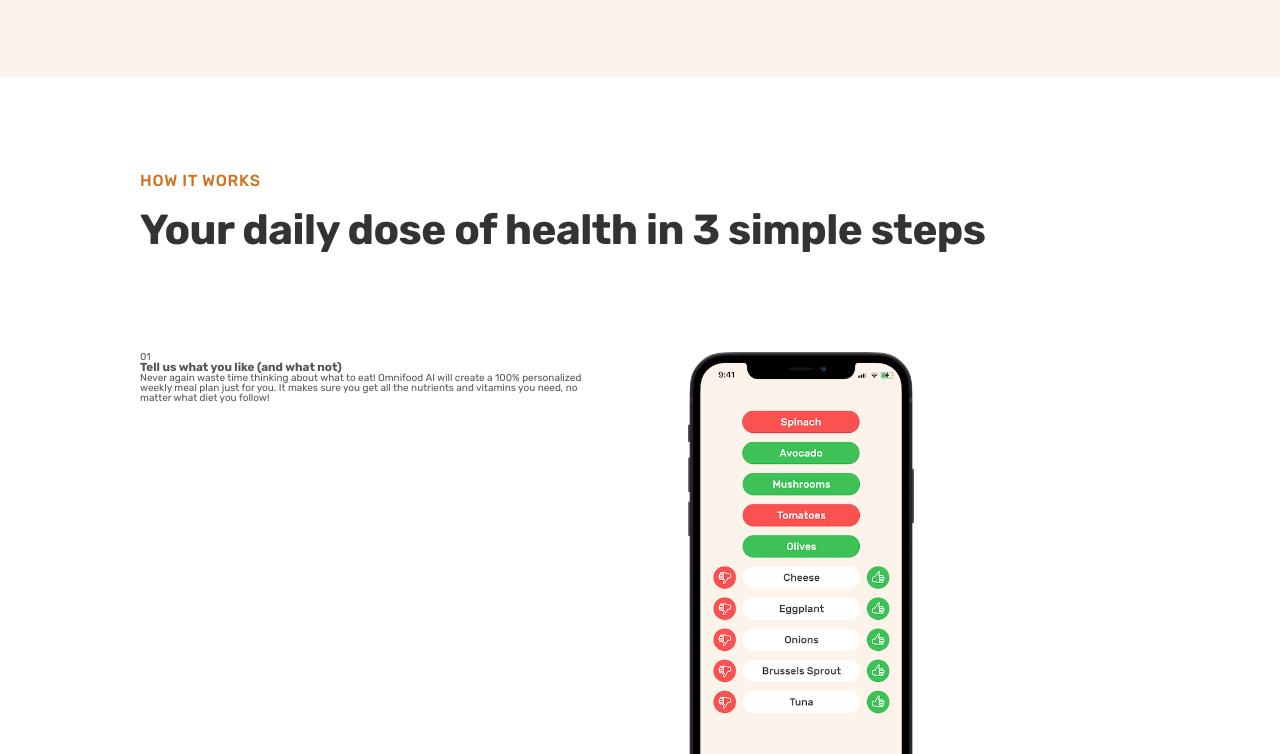
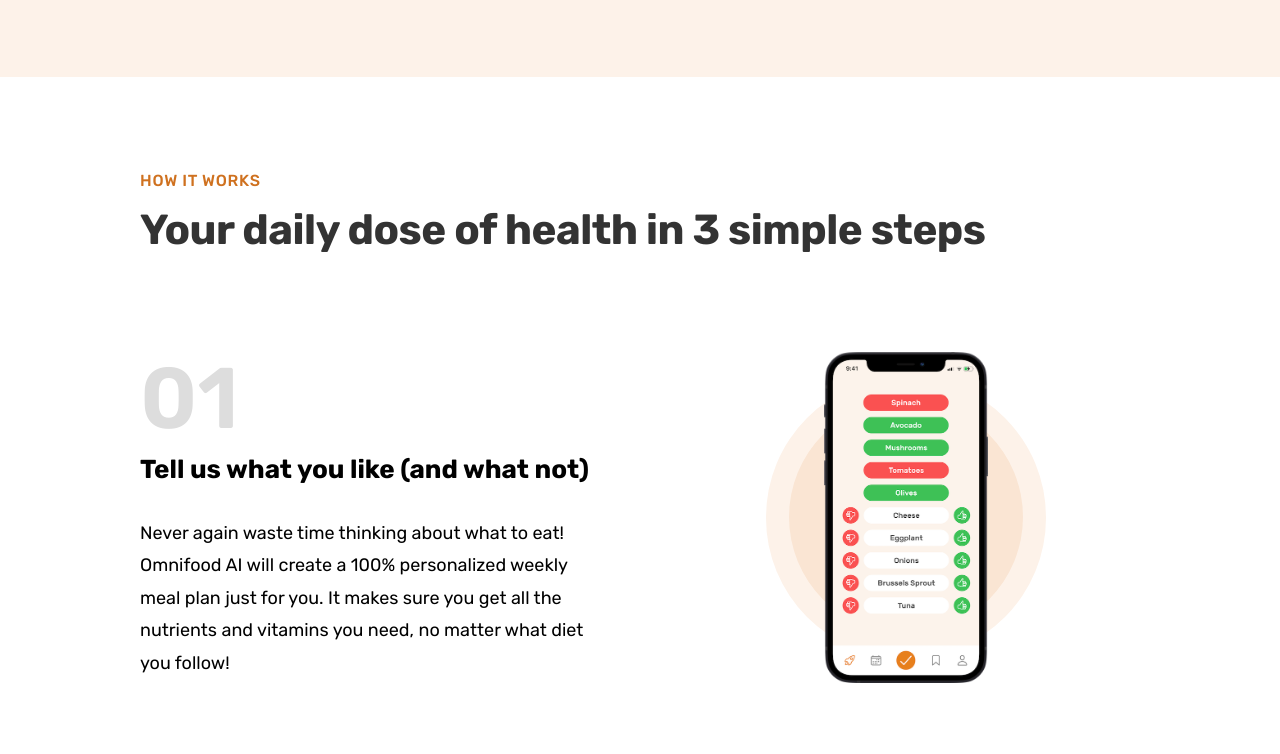
Before and after one commit to Rocky-2003/omnifoodWebsite, a plain HTML site: page index.html in a window 1280 px wide. Shown: the part 566-1320 px from the top of the page. Drawn offline with Linux system fonts and the light colour scheme.

Commit message:
section-how complete

```diff
--- /dev/null
+++ b/css/general.css
@@ -0,0 +1,183 @@
+/*
+*--- 01 TYPROGRAPHY SYSTEM
+
+----- FONT SIZE (PX)
+10/ 12/ 14/ 16/ 18/ 20/ 24/ 30/ 36/ 44/ 52/ 62/ 74/ 86/ 98
+
+----- FONT WEIGHT
+Default-400
+Medium-500
+Semi-bold-600
+Bold-700
+
+
+---- LINE HEIGHT
+Default 1
+Small: 1.05
+Medium: 1.2
+Paragraph-default 1.6
+
+------Letter spacing
+-0.5px
+0.75px
+
+
+*--- 02 COLORS
+
+----- Primary: #e67e22
+
+----- Tints:
+ #fdf2e9
+#fae5d3
+
+------ Shades:
+#cf711f
+----- Accents:
+
+----- Grayes:
+#555
+#333
+
+*--- 05 SHADOWS
+
+*--- 06 BORDER RADIUS
+Default: 9px
+
+
+
+*--- 07 WHITE SPACE
+
+---- Spacing System (PX)
+2/ 4/ 8/ 12/ 16/ 24/ 32/ 48/ 64/ 80/ 96/ 128
+
+*/
+
+* {
+  padding: 0;
+  margin: 0;
+  box-sizing: border-box;
+}
+
+html {
+  /* font-size: 10px; */
+  /* 10px/16px = 0.625 = 62.5% */
+  /* Percentage of user's browser font-size setting  */
+  font-size: 62.5%;
+}
+
+body {
+  font-family: "Rubik", sans-serif;
+  line-height: 1;
+  font-weight: 400;
+  /* color: #555; */
+}
+
+/*! ****************************** */
+/*! GENERAL COMPONENT */
+/*! ****************************** */
+
+.container {
+  /* 1100px */
+  max-width: 100rem;
+  margin: 0 auto;
+}
+
+.grid {
+  display: grid;
+  row-gap: 9.6rem;
+  column-gap: 6.4rem;
+}
+
+.grid--2-cols {
+  grid-template-columns: repeat(2, 1fr);
+}
+
+.grid--3-cols {
+  grid-template-columns: repeat(3, 1fr);
+}
+
+.grid--4-cols {
+  grid-template-columns: repeat(4, 1fr);
+}
+
+.grid--center-v {
+  align-items: center;
+}
+
+.heading-primary,
+.heading-secondary {
+  font-weight: 700;
+  color: #333;
+  letter-spacing: -0.5px;
+}
+
+.heading-primary {
+  font-size: 4.4rem;
+  line-height: 1.05;
+  font-weight: 700;
+  color: #333;
+  margin-bottom: 3.8rem;
+}
+
+.heading-secondary {
+  font-size: 4.2rem;
+  line-height: 1.2;
+  margin-bottom: 9.6rem;
+}
+
+.heading-tertiary {
+  font-size: 2.6rem;
+  line-height: 1.2;
+  margin-bottom: 3.2rem;
+}
+
+.subheading {
+  display: block;
+  font-size: 1.6rem;
+  color: #cf711f;
+  text-transform: uppercase;
+  margin-bottom: 1.6rem;
+  font-weight: 500;
+  letter-spacing: 0.75px;
+}
+
+.btn:link,
+.btn:visited {
+  display: inline-block;
+  text-decoration: none;
+  padding: 1.6rem 3.2rem;
+  font-size: 1.6rem;
+  font-weight: 600;
+  border-radius: 9px;
+  /* PUT TRANSITION OF ORIGINAL 'STATE' */
+  transition: background-color 0.3s;
+}
+
+.btn--full:link,
+.btn--full:visited {
+  background-color: #e67e22;
+  color: #fff;
+}
+
+.btn--full:hover,
+.btn--full:active {
+  background-color: #cf711f;
+}
+
+.btn--outline:link,
+.btn--outline:visited {
+  background-color: #fff;
+  color: #555;
+}
+
+.btn--outline:hover,
+.btn--outline:active {
+  background-color: #fdf2e9;
+  /* border: 3px solid #fff; */
+  /* Trick to add border using box shadow and not geting scale up effect */
+  box-shadow: inset 0 0 0 3px #fff;
+}
+
+.margin-right-sm {
+  margin-right: 1.6rem;
+}
--- a/css/style.css
+++ b/css/style.css
@@ -1,175 +1,3 @@
-/*
-*--- 01 TYPROGRAPHY SYSTEM
-
------ FONT SIZE (PX)
-10/ 12/ 14/ 16/ 18/ 20/ 24/ 30/ 36/ 44/ 52/ 62/ 74/ 86/ 98
-
------ FONT WEIGHT
-Default-400
-Medium-500
-Semi-bold-600
-Bold-700
-
-
----- LINE HEIGHT
-Default 1
-Small: 1.05
-Medium: 1.2
-Paragraph-default 1.6
-
-------Letter spacing
--0.5px
-0.75px
-
-
-*--- 02 COLORS
-
------ Primary: #e67e22
-
------ Tints: (BASICALLY DARKER VERSIONS) #fdf2e9
-
-
------- Shades: (BASICALLY LIGHTER VERSIONS)
-#cf711f
------ Accents:
-
------ Grayes:
-#555
-#333
-
-*--- 05 SHADOWS
-
-*--- 06 BORDER RADIUS
-Default: 9px
-
-
-
-*--- 07 WHITE SPACE
-
----- Spacing System (PX)
-2/ 4/ 8/ 12/ 16/ 24/ 32/ 48/ 64/ 80/ 96/ 128
-
-*/
-
-* {
-  padding: 0;
-  margin: 0;
-  box-sizing: border-box;
-}
-
-html {
-  /* font-size: 10px; */
-  /* 10px/16px = 0.625 = 62.5% */
-  /* Percentage of user's browser font-size setting  */
-  font-size: 62.5%;
-}
-
-body {
-  font-family: "Rubik", sans-serif;
-  line-height: 1;
-  font-weight: 400;
-  color: #555;
-}
-
-/*! ****************************** */
-/*! GENERAL COMPONENT */
-/*! ****************************** */
-
-.container {
-  /* 1100px */
-  max-width: 100rem;
-  margin: 0 auto;
-}
-
-.grid {
-  display: grid;
-  gap: 9.6rem;
-}
-
-.grid--2-cols {
-  grid-template-columns: repeat(2, 1fr);
-}
-
-.grid--3-cols {
-  grid-template-columns: repeat(3, 1fr);
-}
-
-.grid--4-cols {
-  grid-template-columns: repeat(4, 1fr);
-}
-
-.heading-primary,
-.heading-secondary {
-  font-weight: 700;
-  color: #333;
-  letter-spacing: -0.5px;
-}
-
-.heading-primary {
-  font-size: 4.4rem;
-  line-height: 1.05;
-  font-weight: 700;
-  color: #333;
-  margin-bottom: 3.8rem;
-}
-
-.heading-secondary {
-  font-size: 4.2rem;
-  line-height: 1.2;
-  margin-bottom: 9.6rem;
-}
-
-.subheading {
-  display: block;
-  font-size: 1.6rem;
-  color: #cf711f;
-  text-transform: uppercase;
-  margin-bottom: 1.6rem;
-  font-weight: 500;
-  letter-spacing: 0.75px;
-}
-
-.btn:link,
-.btn:visited {
-  display: inline-block;
-  text-decoration: none;
-  padding: 1.6rem 3.2rem;
-  font-size: 1.6rem;
-  font-weight: 600;
-  border-radius: 9px;
-  /* PUT TRANSITION OF ORIGINAL 'STATE' */
-  transition: background-color 0.3s;
-}
-
-.btn--full:link,
-.btn--full:visited {
-  background-color: #e67e22;
-  color: #fff;
-}
-
-.btn--full:hover,
-.btn--full:active {
-  background-color: #cf711f;
-}
-
-.btn--outline:link,
-.btn--outline:visited {
-  background-color: #fff;
-  color: #555;
-}
-
-.btn--outline:hover,
-.btn--outline:active {
-  background-color: #fdf2e9;
-  /* border: 3px solid #fff; */
-  /* Trick to add border using box shadow and not geting scale up effect */
-  box-shadow: inset 0 0 0 3px #fff;
-}
-
-.margin-right-sm {
-  margin-right: 1.6rem;
-}
-
 /*! ****************************** */
 /*! HEADER COMPONENT*/
 /*! ****************************** */
@@ -300,6 +128,56 @@
   padding: 9.6rem 0;
 }
 
+.step-number {
+  font-size: 8.6rem;
+  font-weight: 600;
+  color: #ddd;
+  margin-bottom: 1.2rem;
+}
+
+.step-description {
+  font-size: 1.8rem;
+  line-height: 1.8;
+  /* text-align: justify; */
+}
+
+.step-img-box {
+  display: flex;
+  align-items: center;
+  justify-content: center;
+  position: relative;
+}
+
+.step-img-box::before,
+.step-img-box::after {
+  content: "";
+  display: block;
+  border-radius: 50%;
+  position: absolute;
+}
+
+.step-img-box::before {
+  background-color: #fdf2e9;
+  width: 60%;
+
+  /* height: 60% */
+
+  /* Padding for hight */
+  padding-bottom: 60%;
+  z-index: -2;
+}
+
+.step-img-box::after {
+  background-color: #fae5d3;
+  width: 50%;
+
+  /* height: 60% */
+
+  /* Padding for hight */
+  padding-bottom: 50%;
+  z-index: -1;
+}
+
 .step-img {
-  width: 50%;
+  width: 35%;
 }
--- a/index.html
+++ b/index.html
@@ -8,6 +8,7 @@
       href="https://fonts.googleapis.com/css2?family=Rubik:wght@400;500;600;700&display=swap"
       rel="stylesheet"
     />
+    <link rel="stylesheet" href="/css/general.css" />
     <link rel="stylesheet" href="/css/style.css" />
     <title>omnifood</title>
   </head>
@@ -70,7 +71,7 @@
             Your daily dose of health in 3 simple steps
           </h2>
         </div>
-        <div class="container grid grid--2-cols">
+        <div class="container grid grid--2-cols grid--center-v">
           <!-- STEP NO 1 -->
           <div class="step-text-box">
             <p class="step-number">01</p>
```
